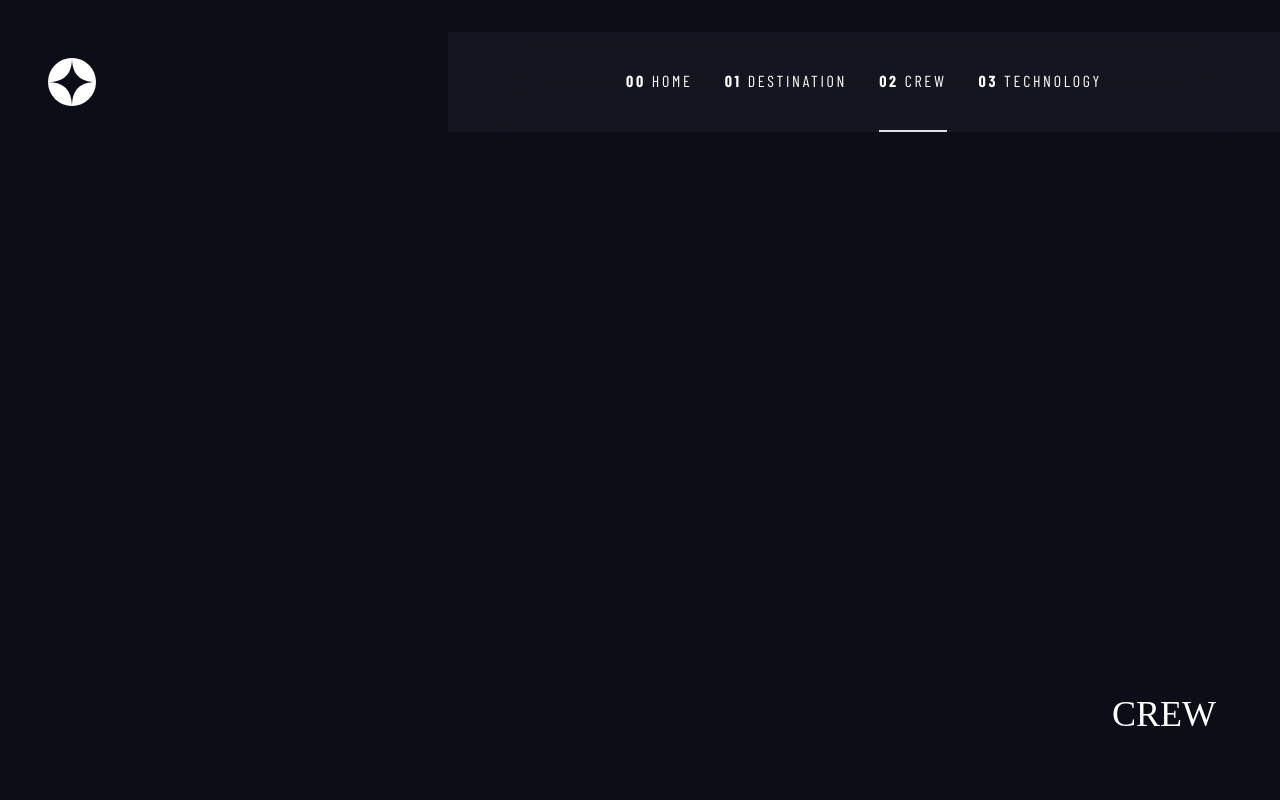
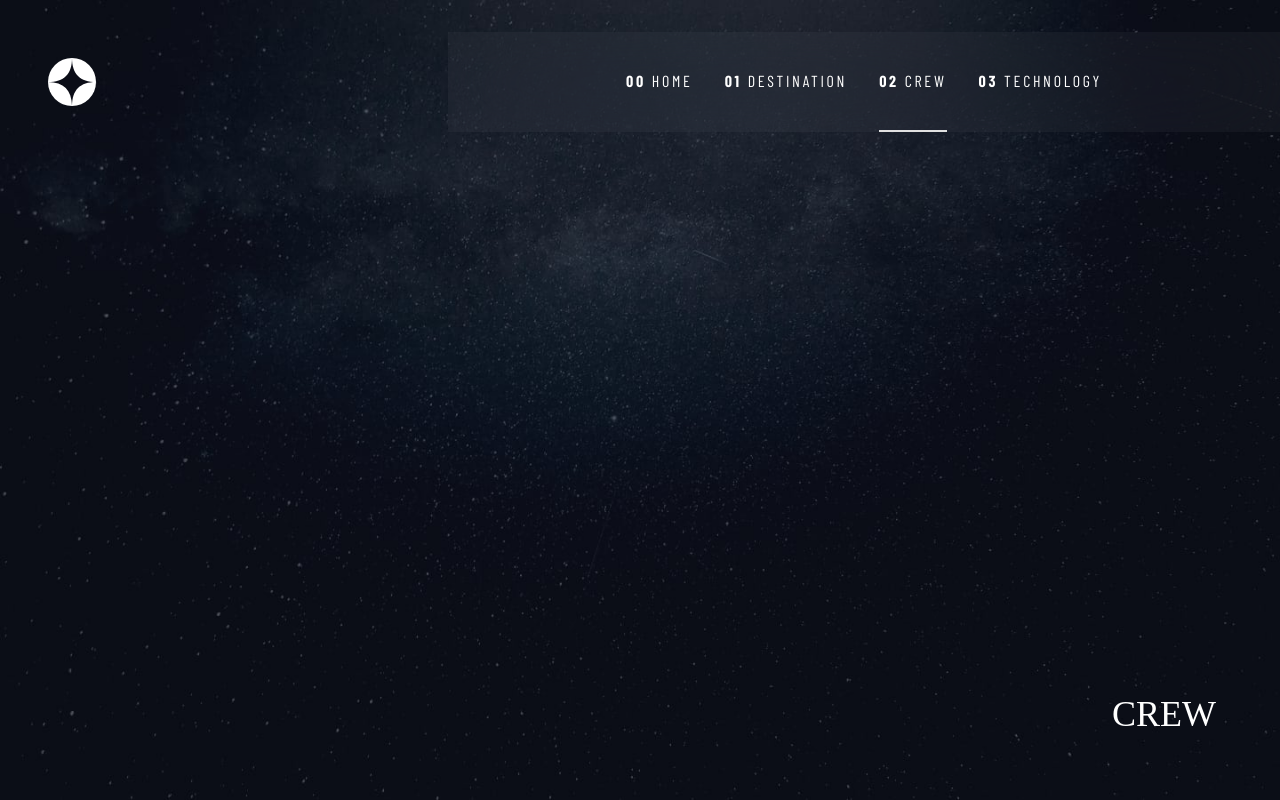
Before and after one commit to rycalingo/space-explorer-mm, a React (Vite) app: page /crew in a window 1280 px wide. Built offline with nearby package versions, Linux system fonts and the light colour scheme; a web font is replaced by a local one.

Commit message:
Add background for all the pages

```diff
--- a/src/pages/crew/index.tsx
+++ b/src/pages/crew/index.tsx
@@ -1,10 +1,22 @@
 import Stage from "@/layout/Stage";
-import { Heading } from "@chakra-ui/react";
+import { Heading, chakra } from "@chakra-ui/react";
+
+const images = import.meta.glob("@/assets/destination/background-*.jpg", { eager: true });
+
+const imageBG = [];
+for (let img of Object.keys(images)) {
+	imageBG.push(img);
+}
+imageBG.push(imageBG.splice(0, 1)[0]);
+
+const [bg_mobile, bg_tablet, bg_desk] = imageBG;
+
+const ChakraStage = chakra(Stage);
 
 export default function Crew() {
 	return (
-		<Stage>
+		<ChakraStage bgImage={[bg_mobile, bg_tablet, bg_desk]}>
 			<Heading>Crew</Heading>
-		</Stage>
+		</ChakraStage>
 	);
 }
--- a/src/pages/destination/index.tsx
+++ b/src/pages/destination/index.tsx
@@ -1,10 +1,23 @@
+// import { SiteContext } from "@/app/App";
 import Stage from "@/layout/Stage";
-import { Heading } from "@chakra-ui/react";
+import { Heading, chakra } from "@chakra-ui/react";
+
+const images = import.meta.glob("@/assets/destination/background-*.jpg", { eager: true });
+
+const imageBG = [];
+for (let img of Object.keys(images)) {
+	imageBG.push(img);
+}
+imageBG.push(imageBG.splice(0, 1)[0]);
+
+const [bg_mobile, bg_tablet, bg_desk] = imageBG;
+
+const ChakraStage = chakra(Stage);
 
 export default function Destination() {
 	return (
-		<Stage>
+		<ChakraStage bgImage={[bg_mobile, bg_tablet, bg_desk]}>
 			<Heading>Destination</Heading>
-		</Stage>
+		</ChakraStage>
 	);
 }
--- a/src/pages/technology/index.tsx
+++ b/src/pages/technology/index.tsx
@@ -1,10 +1,22 @@
 import Stage from "@/layout/Stage";
-import { Heading } from "@chakra-ui/react";
+import { Heading, chakra } from "@chakra-ui/react";
+
+const images = import.meta.glob("@/assets/technology/background-*.jpg", { eager: true });
+
+const imageBG = [];
+for (let img of Object.keys(images)) {
+	imageBG.push(img);
+}
+imageBG.push(imageBG.splice(0, 1)[0]);
+
+const [bg_mobile, bg_tablet, bg_desk] = imageBG;
+
+const ChakraStage = chakra(Stage);
 
 export default function Technology() {
 	return (
-		<Stage>
+		<ChakraStage bgImage={[bg_mobile, bg_tablet, bg_desk]}>
 			<Heading>Technology</Heading>
-		</Stage>
+		</ChakraStage>
 	);
 }
```
